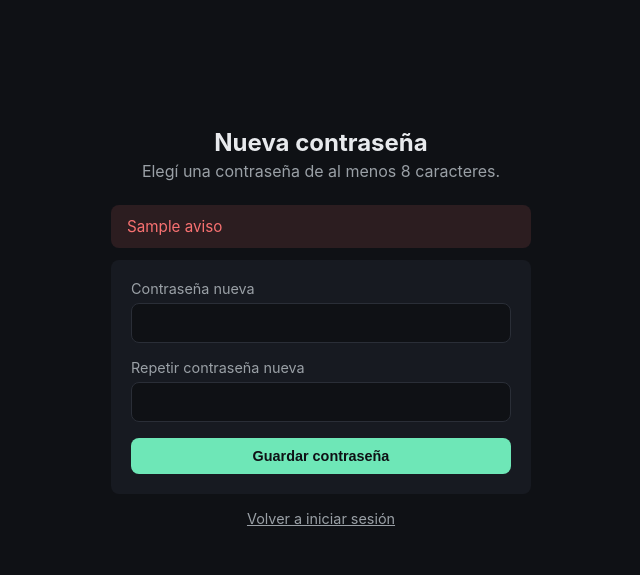
After one commit to pilisoldo1-code/Just-Show-Up, a FastAPI app: template app/templates/restablecer_contrasena.html in a window 1280 px wide. The commit adds this page. Shown: the top 575 px of the page, without its empty margins (319-959 px from the left). Run offline with FastAPI, Linux system fonts and the light colour scheme; the template is opened without the code that fills it: most values are stand-ins (such as "Sample title", 1, 10 or a date in 2020).

Commit message:
Olvidé mi contraseña: link por mail de Supabase para elegir una nueva
Co-Authored-By: Claude Opus 5.5 <noreply@anthropic.com>

```diff
--- a/app/auth.py
+++ b/app/auth.py
@@ -1,3 +1,5 @@
+import base64
+import json
 import logging
 import os
 import secrets
@@ -24,6 +26,14 @@ MODO_PRUEBA = os.environ.get("ALUMNA_PRUEBA") == "1"
 MSG_CONEXION = "No pudimos conectarnos con el servidor. Revisá tu conexión y probá de nuevo."
 MSG_GENERICO = "No pudimos completar la operación. Probá de nuevo en unos minutos."
 MSG_SESION_VENCIDA = "Tu sesión venció. Iniciá sesión de nuevo."
+MSG_LINK_INVALIDO = "El link para restablecer la contraseña venció o ya se usó. Pedí uno nuevo."
+
+# Solo a estos sitios puede apuntar el link del mail: armarlo con cualquier Host
+# permitiría que alguien desvíe el link (y la sesión) a un dominio propio.
+SITIOS_PERMITIDOS = {
+    "localhost", "127.0.0.1",
+    "just-show-up-amber.vercel.app", "just-show-up-theta.vercel.app",
+}
 
 
 class ErrorAuth(Exception):
@@ -89,6 +99,8 @@ def traducir_error(error: Exception) -> str:
             return "Tu cuenta todavía no está confirmada."
         if codigo == "over_request_rate_limit" or getattr(error, "status", None) == 429:
             return "Hiciste demasiados intentos. Esperá unos minutos y probá de nuevo."
+        if codigo == "same_password" or "different from the old" in texto:
+            return "La contraseña nueva tiene que ser distinta a la anterior."
         if codigo == "validation_failed" or "valid email" in texto:
             return "El mail no es válido."
     logging.error("Error de Supabase Auth sin traducir: %r", error)
@@ -313,3 +325,60 @@ def cambiar_contrasena(usuario: Usuario, actual: str, nueva: str) -> None:
         cliente_admin().auth.admin.update_user_by_id(usuario.id, {"password": nueva})
     except (AuthError, httpx.HTTPError) as e:
         raise ErrorAuth(traducir_error(e)) from e
+
+
+# ---------- olvidé mi contraseña (link por mail de Supabase) ----------
+
+def url_restablecer(request: Request) -> Optional[str]:
+    if request.url.hostname not in SITIOS_PERMITIDOS:
+        return None
+    esquema = "https" if _es_https(request) else "http"
+    return f"{esquema}://{request.url.netloc}/restablecer-contrasena"
+
+
+def pedir_recuperacion(mail: str, redirect_to: Optional[str]) -> None:
+    """No informa si el mail existe: la respuesta es la misma en los dos casos."""
+    try:
+        cliente_nuevo().auth.reset_password_for_email(
+            mail, {"redirect_to": redirect_to} if redirect_to else {}
+        )
+    except AuthApiError as e:
+        if getattr(e, "status", None) == 429 or (getattr(e, "code", None) or "").startswith("over_"):
+            raise ErrorAuth("Ya pediste varios links. Esperá unos minutos y probá de nuevo.") from e
+        logging.warning("Supabase no envió el mail de recuperación: %r", e)
+    except httpx.HTTPError as e:
+        raise ErrorAuth(MSG_CONEXION) from e
+
+
+def _es_sesion_de_recuperacion(acceso: str) -> bool:
+    # Una sesión iniciada con contraseña tiene amr "password"; la del link del mail, "otp".
+    try:
+        carga = acceso.split(".")[1]
+        claims = json.loads(base64.urlsafe_b64decode(carga + "=" * (-len(carga) % 4)))
+    except (IndexError, ValueError):
+        return False
+    return any(m.get("method") in ("otp", "recovery") for m in claims.get("amr") or [])
+
+
+def restablecer_contrasena(acceso: str, refresco: str, nueva: str) -> None:
+    problema = validar_contrasena(nueva)
+    if problema:
+        raise ErrorAuth(problema)
+    if not acceso or not refresco or not _es_sesion_de_recuperacion(acceso):
+        raise ErrorAuth(MSG_LINK_INVALIDO)
+    cliente = cliente_nuevo()
+    try:
+        cliente.auth.set_session(acceso, refresco)
+    except (AuthError, ValueError) as e:
+        raise ErrorAuth(MSG_LINK_INVALIDO) from e
+    except httpx.HTTPError as e:
+        raise ErrorAuth(MSG_CONEXION) from e
+    try:
+        cliente.auth.update_user({"password": nueva})
+    except (AuthError, httpx.HTTPError) as e:
+        # La sesión del link queda viva para que pueda corregir y reintentar.
+        raise ErrorAuth(traducir_error(e)) from e
+    try:
+        cliente.auth.sign_out()
+    except Exception:
+        logging.warning("No se pudo cerrar la sesión del link de recuperación.")
--- a/app/main.py
+++ b/app/main.py
@@ -137,6 +137,56 @@ def logout(request: Request):
     auth.cerrar_sesion(request.cookies.get(auth.COOKIE_ACCESO))
     respuesta = RedirectResponse(
         url="/login?" + urlencode({"ok": 1, "aviso": "Cerraste sesión."}), status_code=303
+    )
+    auth.borrar_cookies(respuesta)
+    return respuesta
+
+
+@app.get("/olvide-contrasena")
+def olvide_form(request: Request):
+    return _render(request, "olvide_contrasena.html", mail="", enviado=False, aviso="")
+
+
+@app.post("/olvide-contrasena")
+def olvide(request: Request, mail: str = Form("")):
+    mail = mail.strip().lower()
+    problema = auth.validar_mail(mail) if mail else "Ingresá tu mail."
+    if problema:
+        return _render(request, "olvide_contrasena.html", status_code=400, mail=mail, enviado=False, aviso=problema)
+    try:
+        auth.pedir_recuperacion(mail, auth.url_restablecer(request))
+    except ErrorAuth as e:
+        return _render(request, "olvide_contrasena.html", status_code=429, mail=mail, enviado=False, aviso=str(e))
+    return _render(request, "olvide_contrasena.html", mail=mail, enviado=True, aviso="")
+
+
+@app.get("/restablecer-contrasena")
+def restablecer_form(request: Request):
+    return _render(request, "restablecer_contrasena.html", aviso="")
+
+
+@app.post("/restablecer-contrasena")
+def restablecer(
+    request: Request,
+    acceso: str = Form(""),
+    refresco: str = Form(""),
+    nueva: str = Form(""),
+    repetir: str = Form(""),
+):
+    if nueva != repetir:
+        aviso = "Las contraseñas no coinciden."
+    else:
+        try:
+            auth.restablecer_contrasena(acceso, refresco, nueva)
+            aviso = ""
+        except ErrorAuth as e:
+            aviso = str(e)
+    if aviso:
+        return _render(request, "restablecer_contrasena.html", status_code=400, aviso=aviso,
+                       vencido=aviso == auth.MSG_LINK_INVALIDO, acceso=acceso, refresco=refresco)
+    respuesta = RedirectResponse(
+        url="/login?" + urlencode({"ok": 1, "aviso": "Listo, tu contraseña se cambió. Iniciá sesión con la nueva."}),
+        status_code=303,
     )
     auth.borrar_cookies(respuesta)
     return respuesta
--- a/app/static/style.css
+++ b/app/static/style.css
@@ -538,6 +538,20 @@ main.ancho {
     margin-top: 16px;
 }
 
+.auth-link {
+    text-align: center;
+    margin: 14px 0 0;
+}
+
+.auth-link a {
+    color: var(--muted);
+    font-size: 0.9rem;
+}
+
+.auth-link a:hover {
+    color: var(--text);
+}
+
 .tabla-scroll {
     overflow-x: auto;
 }
--- a/app/templates/login.html
+++ b/app/templates/login.html
@@ -28,6 +28,8 @@
                 <button type="submit" class="btn btn-block">Iniciar sesión</button>
             </form>
 
+            <p class="auth-link"><a href="/olvide-contrasena">Olvidé mi contraseña</a></p>
+
             <p class="nota auth-nota">¿No tenés cuenta? Pedile a tu profesora que te dé de alta.</p>
         </div>
     </main>
--- /dev/null
+++ b/app/templates/restablecer_contrasena.html
@@ -0,0 +1,64 @@
+<!DOCTYPE html>
+<html lang="es">
+<head>
+    <meta charset="UTF-8" />
+    <meta name="viewport" content="width=device-width, initial-scale=1.0" />
+    <title>Just Show Up - Nueva contraseña</title>
+    <link rel="stylesheet" href="/static/style.css" />
+</head>
+<body>
+    <main class="auth-main">
+        <div class="auth-card">
+            <h1>Nueva contraseña</h1>
+
+            <div id="link-invalido" {% if not vencido %}hidden{% endif %}>
+                <div class="aviso aviso-error">El link para restablecer la contraseña venció o ya se usó. Pedí uno nuevo.</div>
+                <a class="btn btn-block" href="/olvide-contrasena">Pedir un link nuevo</a>
+            </div>
+
+            <div id="formulario" {% if vencido or not acceso %}hidden{% endif %}>
+                <p class="subtitle">Elegí una contraseña de al menos 8 caracteres.</p>
+
+                {% if aviso and not vencido %}
+                <div class="aviso aviso-error">{{ aviso }}</div>
+                {% endif %}
+
+                <form action="/restablecer-contrasena" method="post" class="horario-form auth-form">
+                    <input type="hidden" name="acceso" id="acceso" value="{{ acceso or '' }}" />
+                    <input type="hidden" name="refresco" id="refresco" value="{{ refresco or '' }}" />
+                    <label>
+                        Contraseña nueva
+                        <input type="password" name="nueva" autocomplete="new-password" minlength="8" required />
+                    </label>
+                    <label>
+                        Repetir contraseña nueva
+                        <input type="password" name="repetir" autocomplete="new-password" minlength="8" required />
+                    </label>
+                    <button type="submit" class="btn btn-block">Guardar contraseña</button>
+                </form>
+            </div>
+
+            <p class="auth-link"><a href="/login">Volver a iniciar sesión</a></p>
+        </div>
+    </main>
+    {% if not vencido and not acceso %}
+    <script>
+        // Supabase manda la sesión del link después del "#", que no llega al servidor:
+        // se pasa al formulario y se borra de la barra de direcciones.
+        (function () {
+            var datos = new URLSearchParams(location.hash.slice(1));
+            history.replaceState(null, "", location.pathname);
+            var acceso = datos.get("access_token");
+            var refresco = datos.get("refresh_token");
+            if (datos.get("type") === "recovery" && acceso && refresco) {
+                document.getElementById("acceso").value = acceso;
+                document.getElementById("refresco").value = refresco;
+                document.getElementById("formulario").hidden = false;
+            } else {
+                document.getElementById("link-invalido").hidden = false;
+            }
+        })();
+    </script>
+    {% endif %}
+</body>
+</html>
```
Also changed, not shown: CLAUDE.md (+37 -3 lines), app/templates/olvide_contrasena.html (added, +40 -0 lines).
